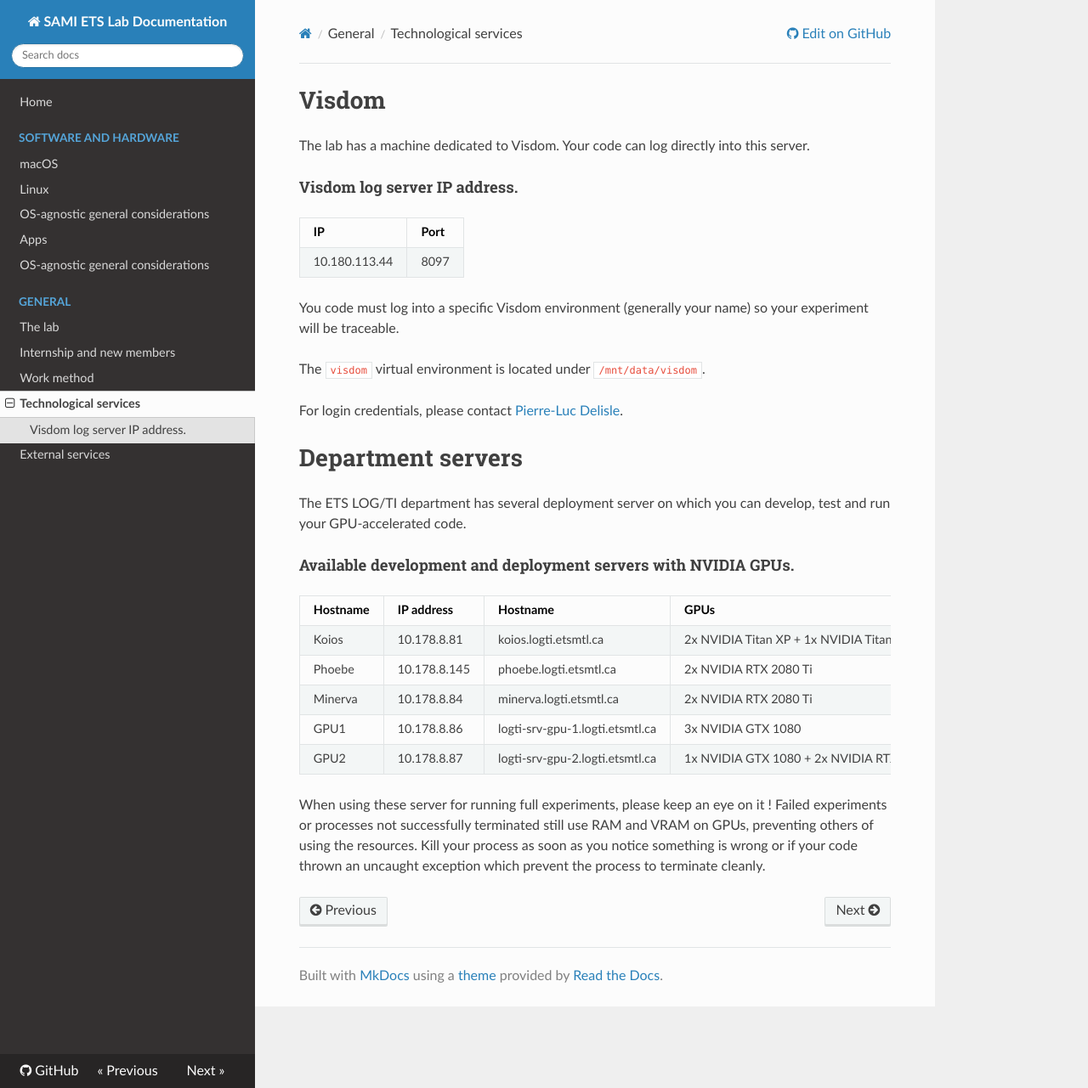
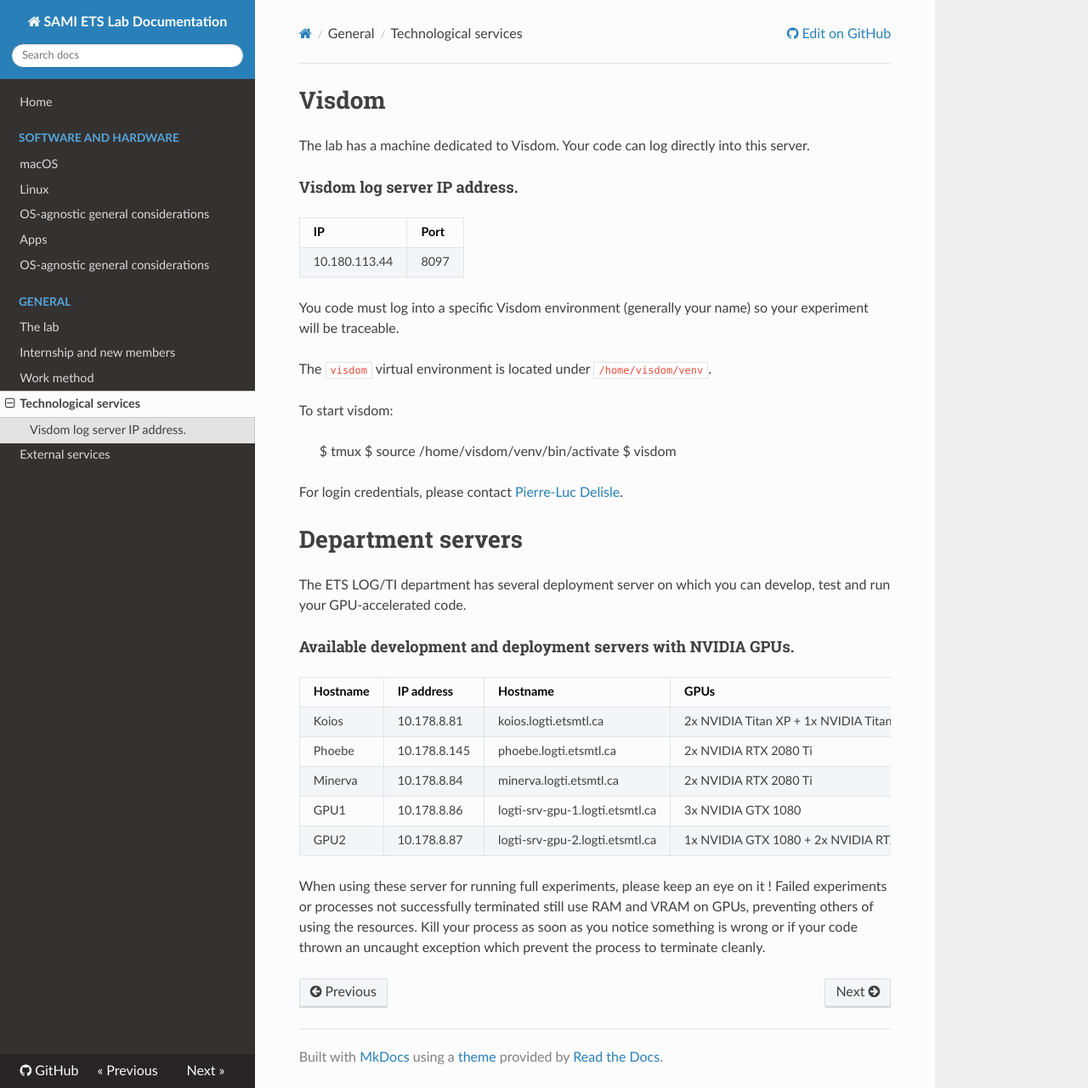
Before and after one commit to sami-ets/Documentation, an MkDocs documentation site: the page built from docs/general/technological_services.md, in a window 1280 px wide and 1281 px high. Shown: the whole window at 85% size. Built offline with MkDocs 1.6.1, drawn with Linux system fonts in a browser that asks for light colours; nearby versions of some CDN libraries.

Commit message:
Update technological_services.md

```diff
--- a/docs/general/technological_services.md
+++ b/docs/general/technological_services.md
@@ -10,7 +10,12 @@ The lab has a machine dedicated to Visdom. Your code can log directly into this
 
 You code must log into a specific Visdom environment (generally your name) so your experiment will be traceable.
 
-The `visdom` virtual environment is located under `/mnt/data/visdom`.
+The `visdom` virtual environment is located under `/home/visdom/venv`.
+
+To start visdom:
+>$ tmux
+>$ source /home/visdom/venv/bin/activate
+>$ visdom
 
 For login credentials, please contact [Pierre-Luc Delisle](mailto:pierre-luc.delisle.1@ens.etsmtl.ca).
 
```
